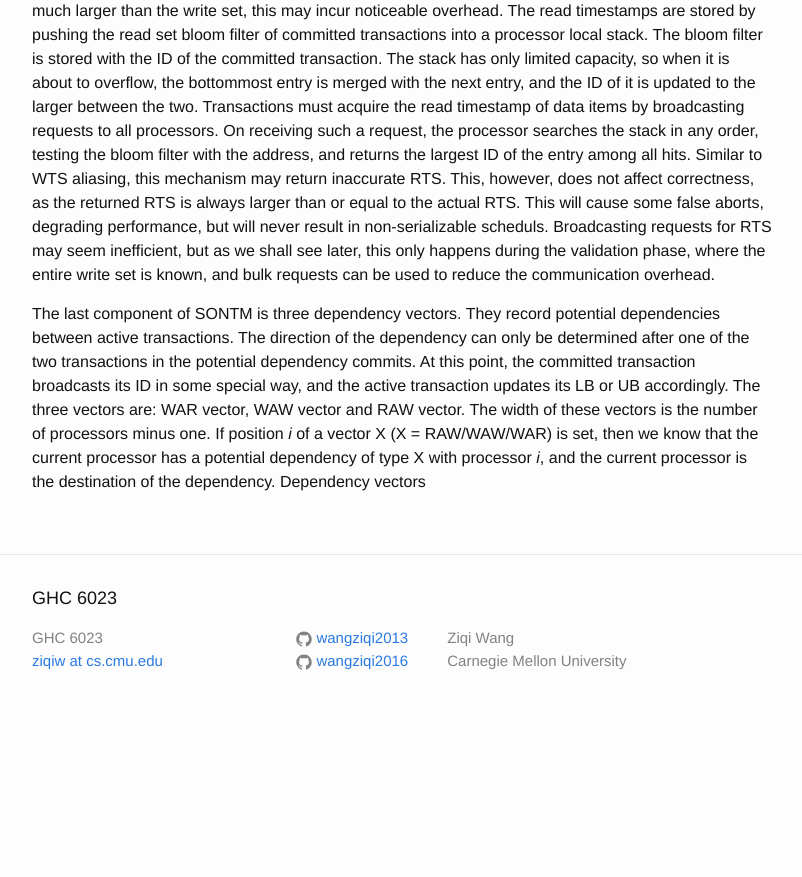
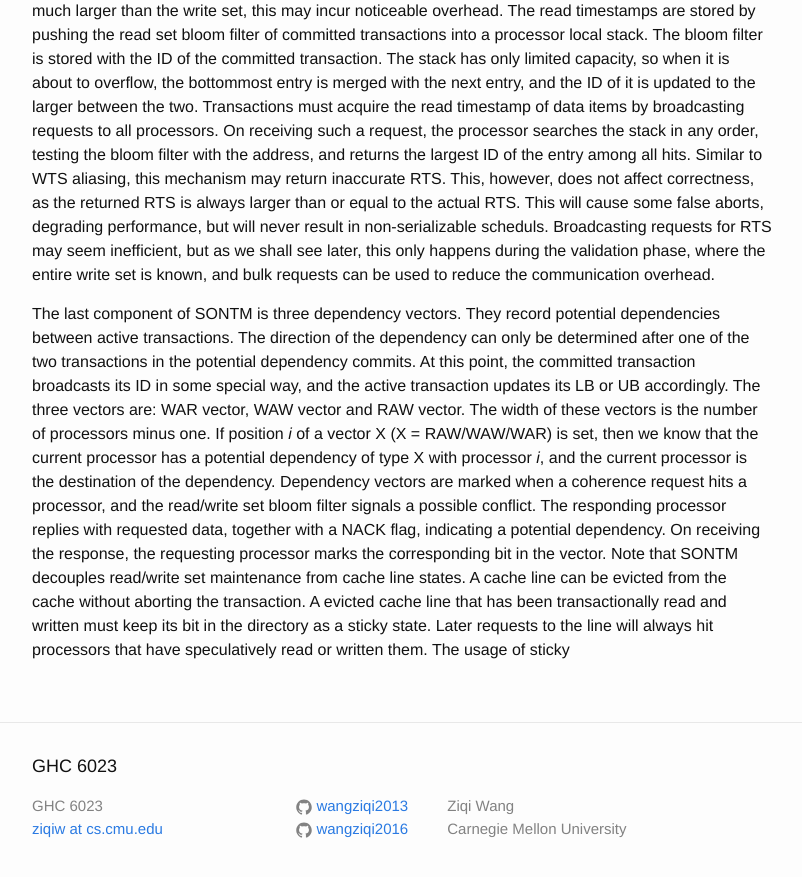
Before and after one commit to wangziqi2013/wangziqi2013.github.io, a Jekyll site: the page built from _posts/2018-06-20-sontm.markdown, in a window 1280 px wide and 900 px high, scrolled down 1900 px. Shown: the top 877 px of the window, without its empty margins (238-1040 px from the left). Built offline with Jekyll 4.4.1, drawn with Linux system fonts in a browser that asks for light colours; before the commit the page ends 2632 px from its top, so only the background shows below that.

Commit message:
Working on vectors

```diff
--- a/_posts/2018-06-20-sontm.markdown
+++ b/_posts/2018-06-20-sontm.markdown
@@ -81,4 +81,11 @@ special way, and the active transaction updates its LB or UB accordingly. The th
 WAR vector, WAW vector and RAW vector. The width of these vectors is the number of processors minus one.
 If position *i* of a vector X (X = RAW/WAW/WAR) is set, then we know that the current processor has a potential
 dependency of type X with processor *i*, and the current processor is the destination of the dependency.
-Dependency vectors
+Dependency vectors are marked when a coherence request hits a processor, and the read/write set bloom filter
+signals a possible conflict. The responding processor replies with requested data, together with a NACK
+flag, indicating a potential dependency. On receiving the response, the requesting processor marks
+the corresponding bit in the vector. Note that SONTM decouples read/write set maintenance from cache line
+states. A cache line can be evicted from the cache without aborting the transaction. A evicted cache
+line that has been transactionally read and written must keep its bit in the directory as a sticky state.
+Later requests to the line will always hit processors that have speculatively read or written them.
+The usage of sticky
```
